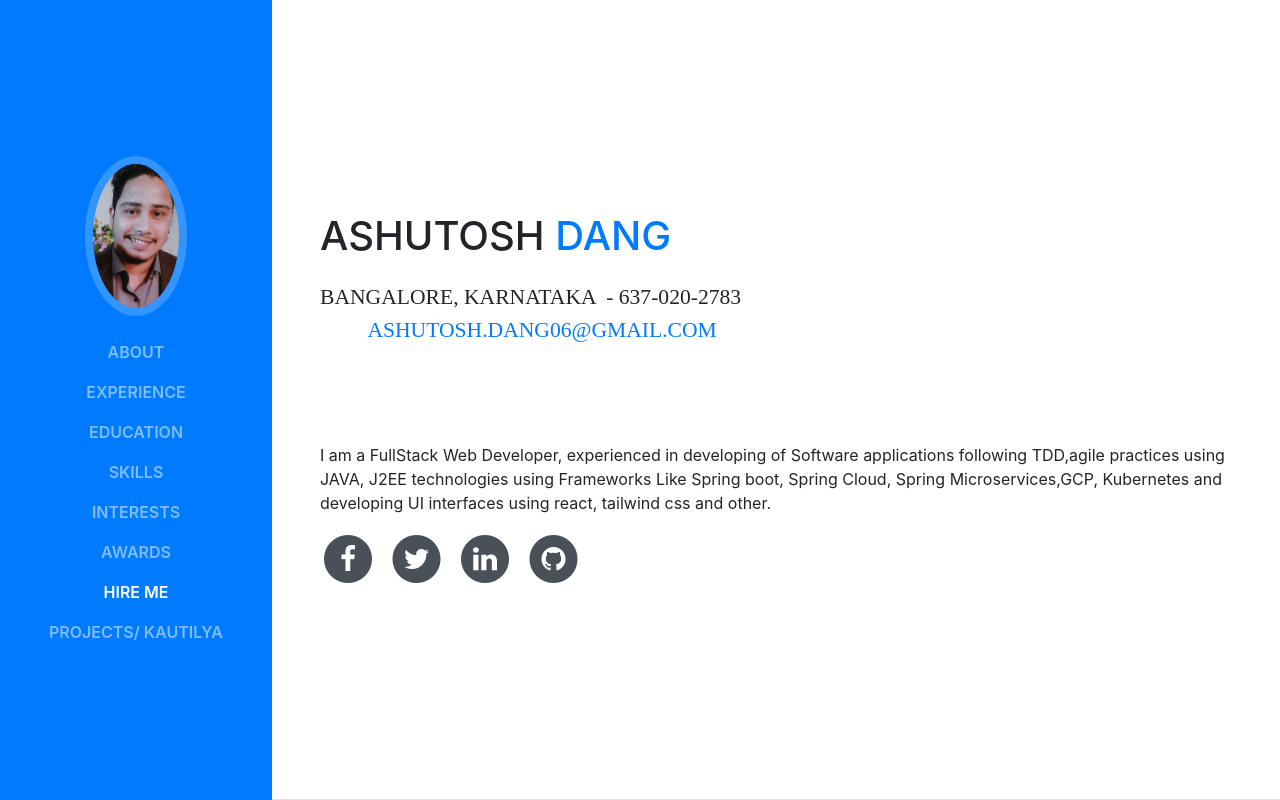
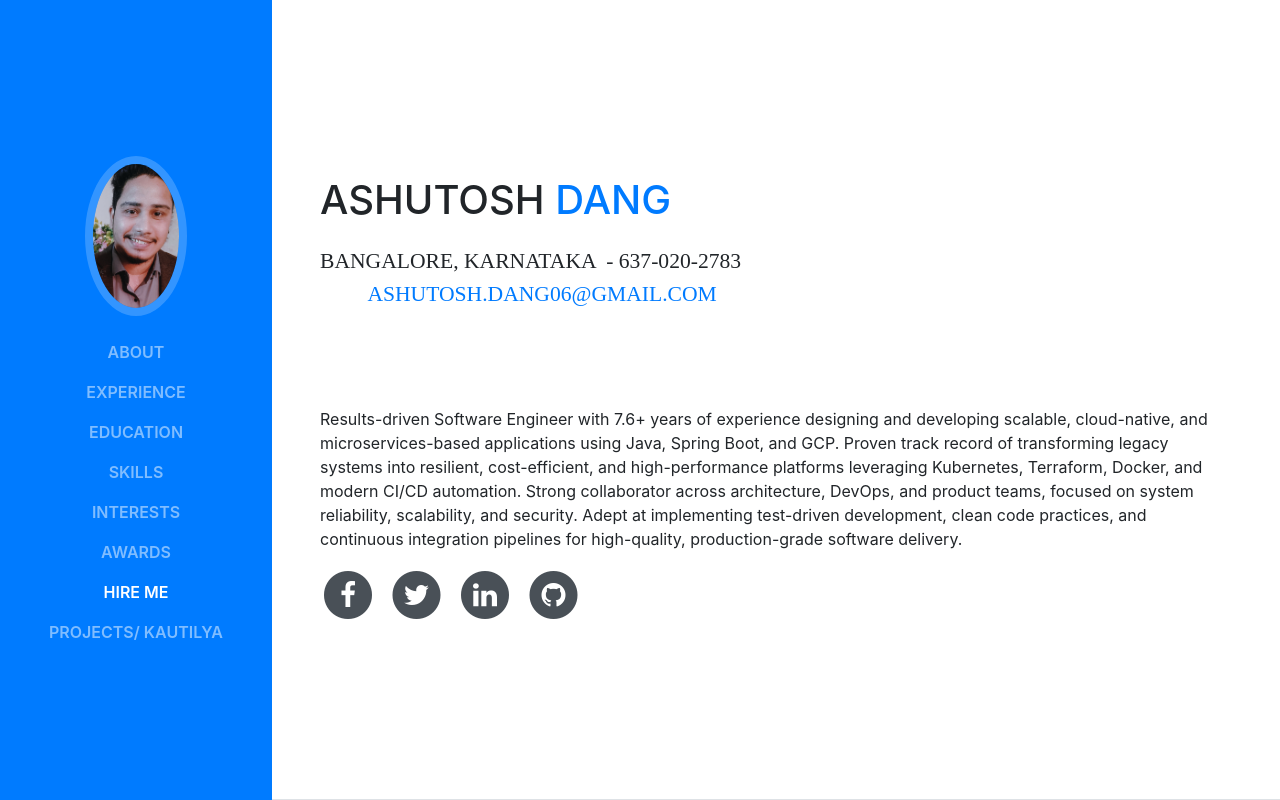
Before and after one commit to ashutoshdang/ashutoshdang.github.io, a website with bundled scripts: page index.html in a window 1280 px wide. Shown: the top 800 px of the page. Built offline with nearby package versions, Linux system fonts and the light colour scheme; a web font is replaced by a local one.

Commit message:
Update index.html

```diff
--- a/index.html
+++ b/index.html
@@ -81,8 +81,10 @@
                 <div class="subheading mb-5">Bangalore, Karnataka  - 637-020-2783
         <a href="ashutosh.dang06@gmail.com"> ashutosh.dang06@gmail.com </a>
                 </div></pre>
-                <p class="mb-10">I am a FullStack Web Developer, experienced in developing of Software applications following TDD,agile practices using JAVA, J2EE technologies using Frameworks Like Spring boot, Spring Cloud, Spring Microservices,GCP, Kubernetes and developing UI interfaces using react,
-                    tailwind css and other.
+                <p class="mb-10">Results-driven Software Engineer with 7.6+ years of experience designing and developing scalable, cloud-native, and microservices-based applications using Java, Spring Boot, and GCP.
+                    Proven track record of transforming legacy systems into resilient, cost-efficient, and high-performance platforms leveraging Kubernetes, Terraform, Docker, and modern CI/CD automation.
+                    Strong collaborator across architecture, DevOps, and product teams, focused on system reliability, scalability, and security.
+                    Adept at implementing test-driven development, clean code practices, and continuous integration pipelines for high-quality, production-grade software delivery.
                 </p>
                 <ul class="list-inline list-social-icons mb-0">
                     <li class="list-inline-item">
```
